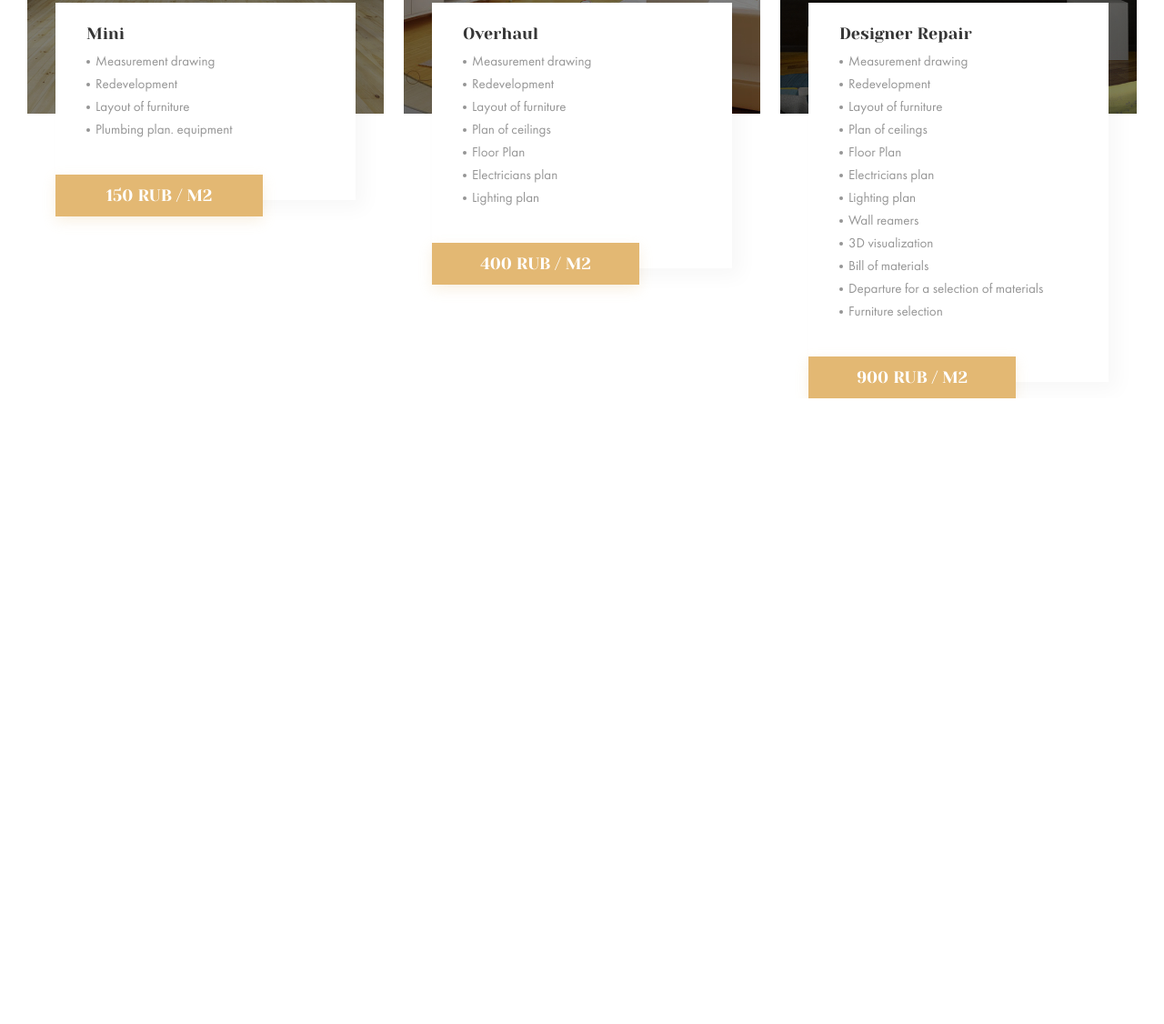
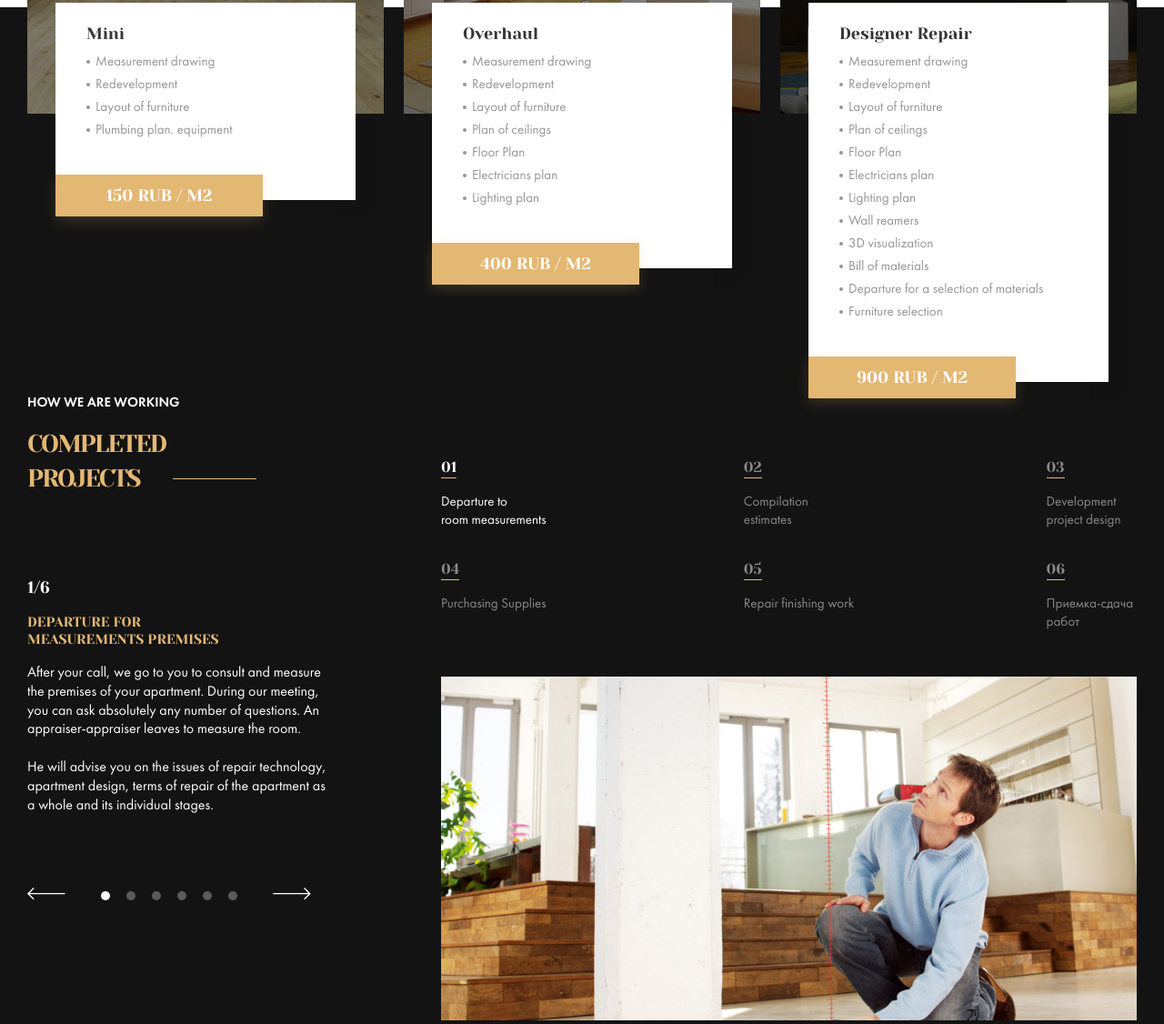
Before and after one commit to moongue/repair-design-project, a plain HTML site: page index.html in a window 1280 px wide. Shown: the part 5867-6993 px from the top of the page at 91% size. Before the commit the page ends 6305 px from the top, so only its background shows below. Drawn offline with Linux system fonts and the light colour scheme.

Commit message:
feat: add goals

```diff
--- a/index.html
+++ b/index.html
@@ -487,6 +487,76 @@
          </div>
       </div>
    </section>
+   <section class="goals">
+      <div class="wrapper">
+         <div class="content">
+            <div class="left-side">
+               <p class="subtitle">How we are working</p>
+               <h2 class="after-line">Completed<br> projects</h2>
+               <div class="count-slider">
+                  <div class="count">1</div>
+                  /6
+               </div>
+               <p class="name-goal">Departure for<br>
+                  measurements premises</p>
+               <p class="description-goal">After your call, we go to you to consult and measure the premises of your
+                  apartment. During our meeting, you can ask absolutely any number of questions. An appraiser-appraiser
+                  leaves to measure the room.<br><br>
+                  He will advise you on the issues of repair technology, apartment design, terms of repair of the
+                  apartment
+                  as a whole and its individual stages.</p>
+               <div class="slider-arrow sm-hide">
+                  <div class="slider-arrow__item"><img src="assets/images/arrow-prev.svg" alt="Prev"></div>
+                  <div class="pagination">
+                     <div class="pagination__item pagination__item_active"></div>
+                     <div class="pagination__item"></div>
+                     <div class="pagination__item"></div>
+                     <div class="pagination__item"></div>
+                     <div class="pagination__item"></div>
+                     <div class="pagination__item"></div>
+                  </div>
+                  <div class="slider-arrow__item"><img src="assets/images/arrow-next.svg" alt="Next"></div>
+               </div>
+            </div>
+            <div class="right-side">
+               <div class="block-btn">
+                  <div class="btn-slides active">
+                     <div class="count-slide">01</div>
+                     <p class="title-slide">Departure to<br>
+                        room measurements</p>
+                  </div>
+                  <div class="btn-slides">
+                     <div class="count-slide">02</div>
+                     <p class="title-slide">Compilation<br>
+                        estimates</p>
+                  </div>
+                  <div class="btn-slides">
+                     <div class="count-slide">03</div>
+                     <p class="title-slide">Development<br>
+                        project design</p>
+                  </div>
+                  <div class="btn-slides">
+                     <div class="count-slide">04</div>
+                     <p class="title-slide">Purchasing Supplies</p>
+                  </div>
+                  <div class="btn-slides">
+                     <div class="count-slide">05</div>
+                     <p class="title-slide">Repair finishing work</p>
+                  </div>
+                  <div class="btn-slides">
+                     <div class="count-slide">06</div>
+                     <p class="title-slide">Приемка-сдача<br> работ</p>
+                  </div>
+               </div>
+               <div class="img-goal">
+                  <div class="wrap-img">
+                     <img src="assets/images/goal-img.jpg" alt="Image">
+                  </div>
+               </div>
+            </div>
+         </div>
+      </div>
+   </section>
 </main>
 
 <!--Scripts-->
--- a/scss/_catalog.scss
+++ b/scss/_catalog.scss
@@ -3,7 +3,6 @@
   -webkit-background-size: cover;
   background-size: cover;
   margin-top: 242px;
-
   .content {
     display: flex;
     justify-content: space-between;
--- /dev/null
+++ b/scss/_goals.scss
@@ -0,0 +1,81 @@
+.goals {
+  background: $black;
+  padding-top: 428px;
+  .content {
+    display: flex;
+    justify-content: space-between;
+    .left-side {
+      margin-right: 15px;
+    }
+  }
+}
+.subtitle {
+  font-family: 'Futura Demi', sans-serif;
+  font-size: 15px;
+  text-transform: uppercase;
+  margin-bottom: 18px;
+}
+.count-slider {
+  font-family: 'Yeseva One', sans-serif;
+  font-size: 18px;
+  text-transform: uppercase;
+  margin-top: 92px;
+  display: flex;
+}
+.name-goal {
+  font-family: 'Yeseva One', sans-serif;
+  font-size: 15px;
+  text-transform: uppercase;
+  line-height: 1.3;
+  color: $green;
+  margin-top: 20px;
+}
+.description-goal {
+  max-width: 337px;
+  margin-top: 16px;
+  line-height: 1.3;
+}
+
+.right-side {
+  .block-btn {
+    margin-top: 34px;
+    display: flex;
+    justify-content: space-between;
+    flex-wrap: wrap;
+  }
+}
+.btn-slides {
+  flex-basis: 33.33%;
+  color: $white-50;
+  margin-top: 36px;
+  cursor: pointer;
+  transition: all .2s;
+  &:nth-child(3n) {
+    flex-basis: 13%;
+  }
+  &:hover {
+    color: $white;
+  }
+  &.active {
+    color: $white;
+  }
+  .count-slide {
+    font-family: 'Yeseva One', sans-serif;
+    padding-bottom: 3px;
+    width: fit-content;
+    border-bottom: 1px solid $green;
+  }
+  .title-slide {
+    margin-top: 17px;
+    font-size: 15px;
+    line-height: 1.3;
+  }
+}
+.img-goal {
+  margin-top: 50px;
+  .wrap-img {
+    img {
+      width: 100%;
+    }
+  }
+}
--- a/scss/_media.scss
+++ b/scss/_media.scss
@@ -95,6 +95,12 @@
     margin-top: 100px;
     .content {
       align-items: center;
+    }
+  }
+  //Goals
+  .goals {
+    .btn-slides {
+      flex-basis: 33.33%;
     }
   }
 }
@@ -231,6 +237,7 @@
   .catalog {
     background: inherit;
     margin-top: 55px;
+    margin-bottom: -144px;
    .catalog-list {
      padding: 0;
      margin: 0 auto;
@@ -252,6 +259,23 @@
         }
       }
     }
+  }
+  //Projects
+  .projects {
+    margin-top: 0;
+    padding-top: 190px;
+    background: $black;
+    h3 {
+      color: $white;
+    }
+  }
+  .description-projects {
+    color: $white;
+    line-height: 1.3;
+  }
+  //Goals
+  .goals {
+    display: none;
   }
 }
 
--- a/scss/_projects.scss
+++ b/scss/_projects.scss
@@ -1,5 +1,6 @@
 .projects {
   margin-top: 153px;
+  margin-bottom: -430px;
   .row {
     margin-top: 38px;
     display: flex;
--- a/scss/style.scss
+++ b/scss/style.scss
@@ -9,5 +9,6 @@
 @import "steps";
 @import "catalog";
 @import "projects";
+@import "goals";
 
 @import "media";
```
Also changed, not shown: assets/images/goal-img.jpg (added), css/style.css.
